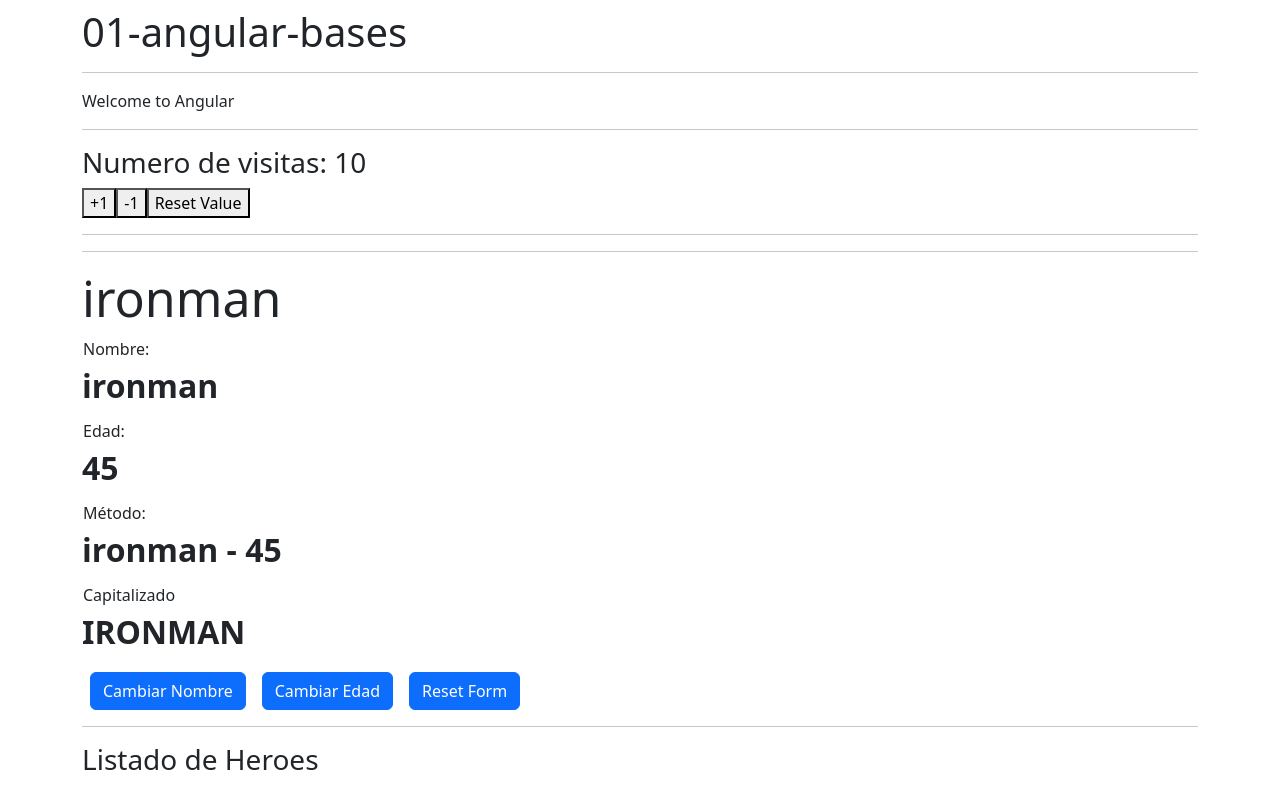
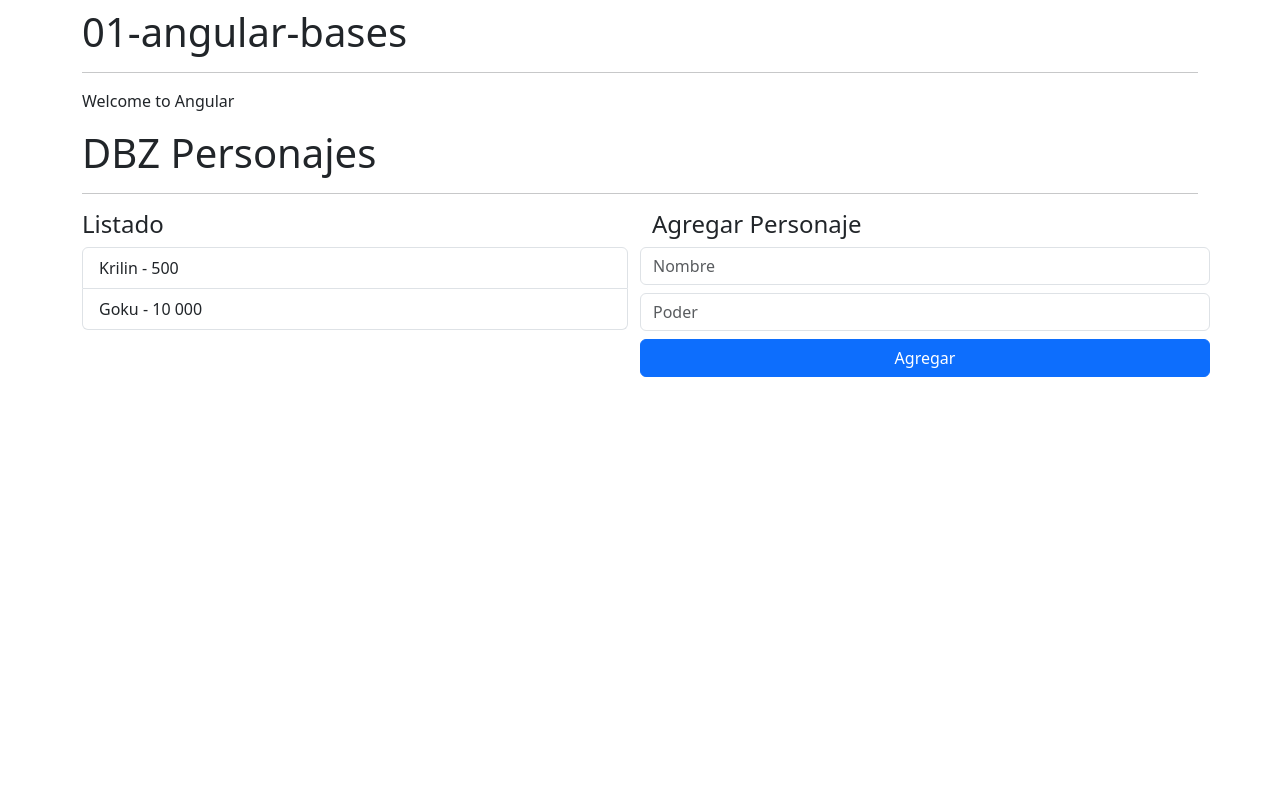
Before and after one commit to JordyV23/init-angular, an Angular app in the folder 01-angular-bases/: page / in a window 1280 px wide. Shown: the top 788 px of the page. Built offline with nearby package versions, Linux system fonts and the light colour scheme.

Commit message:
Preparacion de nueva seccion
- Creacion de modulos para nueva parte del curso
- Creacion de componentes
- Maquedado de interfaz

```diff
--- a/01-angular-bases/src/app/app.component.html
+++ b/01-angular-bases/src/app/app.component.html
@@ -2,10 +2,11 @@
 <hr>
 <p>Welcome to Angular</p>
 
-<hr>
+<!-- <hr>
 
 <app-counter></app-counter>
 <hr>
 <app-heroes-hero></app-heroes-hero>
 <hr>
-<app-heroes-list></app-heroes-list>
+<app-heroes-list></app-heroes-list> -->
+<app-dbz-main-page></app-dbz-main-page>
--- a/01-angular-bases/src/app/app.module.ts
+++ b/01-angular-bases/src/app/app.module.ts
@@ -5,6 +5,7 @@
 import { AppComponent } from './app.component';
 import { CounterModule } from './counter/counter.module';
 import { HeroesModule } from './heroes/heroes.module';
+import { DbzModule } from './dbz/dbz.module';
 
 @NgModule({
   declarations: [
@@ -14,6 +15,7 @@
     AppRoutingModule,
     BrowserModule,
     CounterModule,
+    DbzModule,
     HeroesModule,
   ],
   providers: [],
--- /dev/null
+++ b/01-angular-bases/src/app/dbz/pages/main-page.component.html
@@ -0,0 +1,25 @@
+<h1>DBZ Personajes</h1>
+<hr>
+
+
+<div class="row">
+  <div class="col">
+    <h4>Listado</h4>
+    <ul class="list-group">
+      <li class="list-group-item">Krilin - 500</li>
+      <li class="list-group-item">Goku - 10 000</li>
+    </ul>
+  </div>
+  <div class="col">
+
+    <form class="row">
+      <h4>Agregar Personaje</h4>
+      <input type="text" class="form-control mb-2" placeholder="Nombre">
+      <input type="number" class="form-control mb-2" placeholder="Poder">
+      <button type="submit" class="btn btn-primary">
+        Agregar
+      </button>
+    </form>
+
+  </div>
+</div>
```
Also changed, not shown: 01-angular-bases/src/app/dbz/dbz.module.ts (added, +10 -0 lines), 01-angular-bases/src/app/dbz/pages/main-page.component.ts (added, +10 -0 lines).
